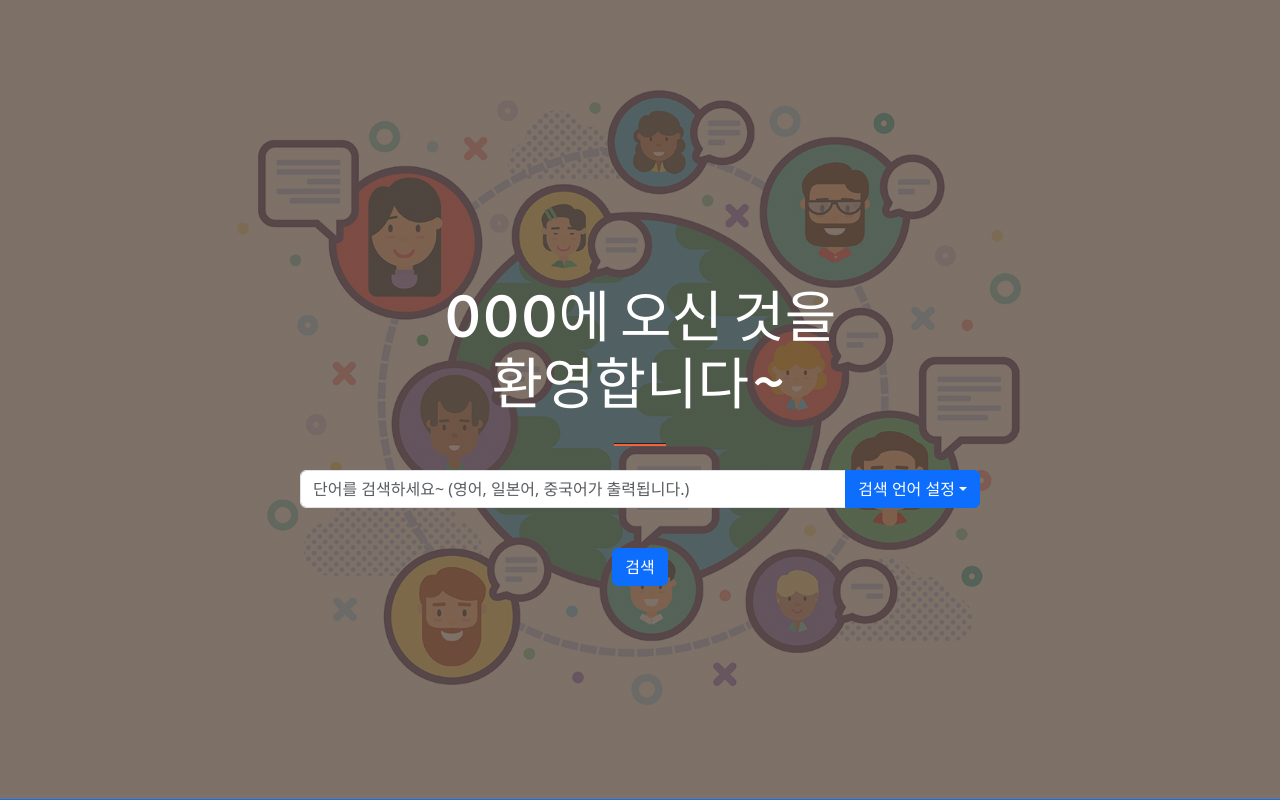
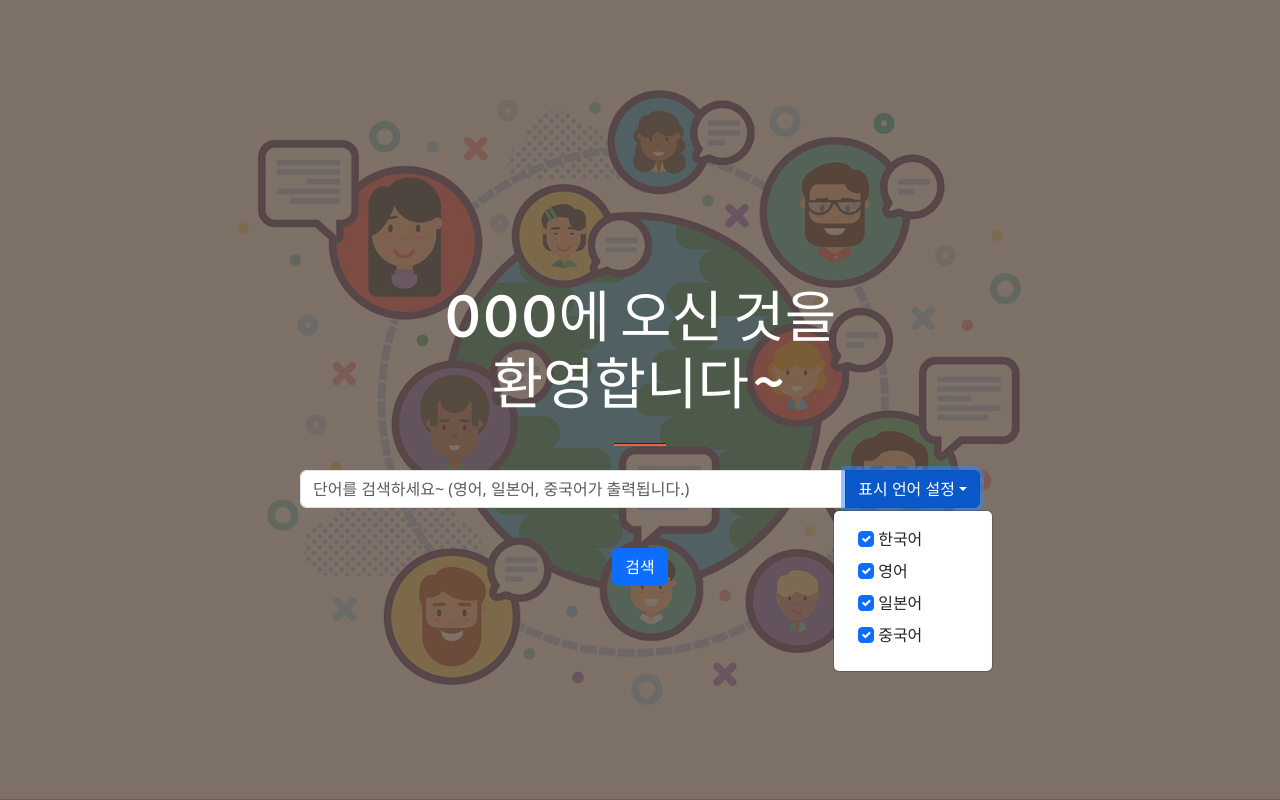
Before and after one commit to ahnjj/Translate_me, a Django app: page / in a window 1280 px wide, after a click on "표시 언어 설정". Shown: the part 84-884 px from the top of the page. Run offline with Django 4.2, Linux system fonts and the light colour scheme; some libraries are stand-ins or nearby versions.

Commit message:
jsh translate_app modify 005

```diff
--- a/translate_project/templates/base.html
+++ b/translate_project/templates/base.html
@@ -17,7 +17,7 @@
     <!-- Core theme CSS (includes Bootstrap)-->
     <link href="{% static 'css/styles.css' %}" rel="stylesheet" />
     <link rel="stylesheet" href="{% static 'bootstrap-5.3.2-dist/css/bootstrap.min.css'  %}" />
-    <script src="{% static 'bootstrap-5.3.2-dist/js/bootstrap.min.js' %}"></script>
+    <script src="{% static 'bootstrap-5.3.2-dist/js/bootstrap.bundle.min.js' %}"></script>
     <script src = "{% static 'js/jquery-3.7.1.min.js' %}"></script>
     <script src = "{% static 'js/Scripts.js' %}"></script>
     <script src = "{% static 'js/index_search.js' %}"></script>
--- a/translate_project/translate_app/templates/translate_app/index.html
+++ b/translate_project/translate_app/templates/translate_app/index.html
@@ -11,28 +11,46 @@
                 <div class="col-lg-8 align-self-baseline">
                     <form id="index_search" method="post">
                         {% csrf_token %}
-                        <div class="input-group mb-3">
+                        <div class="input-group mb-3 dropdown-center">
                             <input type="text" class="form-control" name="query" placeholder="단어를 검색하세요~ (영어, 일본어, 중국어가 출력됩니다.)" aria-label="Text input with dropdown button" aria-describedby="basic-addon2">
-                            <button class="btn btn-primary dropdown-toggle" type="button" data-bs-toggle="dropdown" aria-expanded="false" data-bs-auto-close="outside">검색 언어 설정</button>
-                            <ul class="dropdown-menu dropdown-menu-end">
-                                <li>
-                                    <input name="langs" class="dropdown-item" type="checkbox" value="word kor" checked>
-                                    <label>한국어</label>
+                            <button class="btn btn-primary dropdown-toggle" type="button" data-bs-toggle="dropdown" aria-expanded="false" data-bs-auto-close="outside">표시 언어 설정</button>
+                            <ul class="dropdown-menu px-4 py-3">
+                                <li class="mb-2">
+                                    <input name="langs" class="form-check-input" type="checkbox" value="word kor" checked>
+                                    <label class="form-check-label">한국어</label>
                                 </li>
-                                <li>
-                                    <input name="langs" class="dropdown-item" type="checkbox" value="word eng" checked>
-                                    <label>영어</label>
+                                <li class="mb-2">
+                                    <input name="langs" class="form-check-input" type="checkbox" value="word eng" checked>
+                                    <label class="form-check-label">영어</label>
                                 </li>
-                                <li>
-                                    <input name="langs" class="dropdown-item" type="checkbox" value="word jp" checked>
-                                    <label>일본어</label>
+                                <li class="mb-2">
+                                    <input name="langs" class="form-check-input" type="checkbox" value="word jp" checked>
+                                    <label class="form-check-label">일본어</label>
                                 </li>
-                                <li>
-                                    <input name="langs" class="dropdown-item" type="checkbox" value="word cn" checked>
-                                    <label>중국어</label>
+                                <li class="mb-2">
+                                    <input name="langs" class="form-check-input" type="checkbox" value="word ch" checked>
+                                    <label class="form-check-label">중국어</label>
                                 </li>
                             </ul>
-                          </div>
+                            <!-- <div class="dropdown-menu dropdown-menu-end">
+                                <div class="form-check">
+                                    <input name="langs" class="form-check-input" type="checkbox" value="word kor" checked>
+                                    <label class="form-check-label">한국어</label>
+                                <div class="form-check">
+                                </div>
+                                    <input name="langs" class="form-check-input" type="checkbox" value="word eng" checked>
+                                    <label class="form-check-label">영어</label>
+                                <div class="form-check">
+                                </div>
+                                    <input name="langs" class="form-check-input" type="checkbox" value="word jp" checked>
+                                    <label class="form-check-label">일본어</label>
+                                <div class="form-check">
+                                </div>
+                                    <input name="langs" class="form-check-input" type="checkbox" value="word cn" checked>
+                                    <label class="form-check-label">중국어</label>
+                                </div>
+                            </div> -->
+                        </div>
                         <br>
                         <div class="input-group-append">
                             <a href="#about"><button type="submit" class="btn btn-primary btn-xl" type="button">검색</button></a>
--- a/translate_project/translate_app/templates/translate_app/result.html
+++ b/translate_project/translate_app/templates/translate_app/result.html
@@ -5,13 +5,14 @@
 <h5 class="text-white mt-0">한국어 정의</h5>
 <ol>
 {% for mean in query_result.ko %}
-<li class="text-white-75 mb-4 text-start">{{ mean }}</li>
+<li class="text-white-75 mb-1 text-start">{{ mean }}</li>
 {% endfor %}
 </ol>
 {% endif %}
 {% for result in query_result.result %}
 <hr class="divider divider-light" />
-<p class="text-white-75 mb-4 text-start">추천 번역 언어 : {{ result.lang }} <br>추천 번역 단어 : {{ result.word }} <br></p>
+<p class="text-white-75 mb-1 text-start">추천 번역 언어 : {{ result.lang }} <br></p>
+<p class="text-white-75 mb-1 text-start">추천 번역 단어 : {{ result.word }} <br></p>
 {% endfor %}
 {% else %}
 <h4 class="text-white mt-0">단어장, 커뮤니티, 게임 기능을 <br> 사용하고 싶으신 분들은 로그인을 해주세요</h4>
--- a/translate_project/translate_app/views.py
+++ b/translate_project/translate_app/views.py
@@ -10,7 +10,7 @@ def index(request):
 def index_search(request):
     if request.method == "POST":
         query = request.POST['query']
-        print(request.POST)
+        dict_list = request.POST.getlist('langs')
         query_result = QueryDict('', mutable=True)
-        query_result.update(online_dict_search.query_search(query))
+        query_result.update(online_dict_search.query_search(query, dict_list))
         return render(request, "translate_app/result.html", {'query_result': query_result})
```
Also changed, not shown: translate_project/translate_app/online_dict_search.py (+5 -5 lines).
